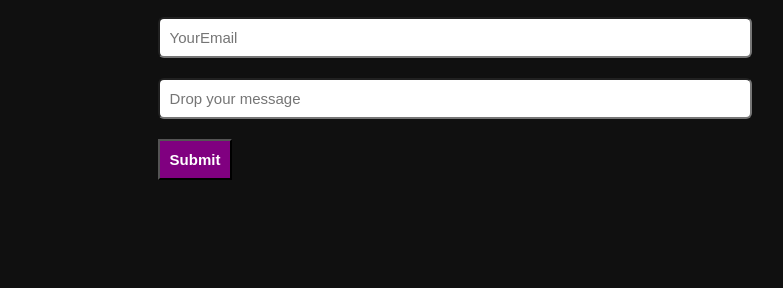
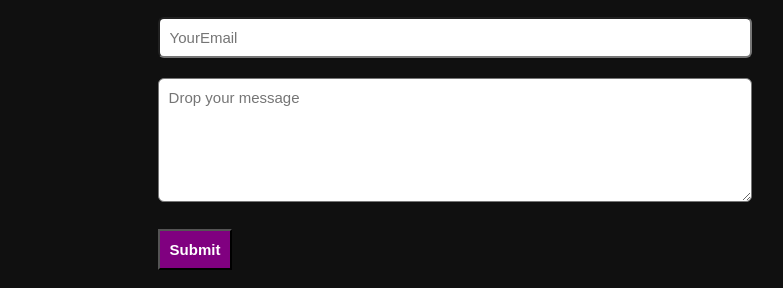
Before and after one commit to sravyasiripurapu/Portfolio, a plain HTML site: page index.html in a window 1280 px wide. Shown: the part 1967-2255 px from the top of the page, 390-1173 px from the left. Drawn offline with nearby package versions, Linux system fonts and the light colour scheme.

Commit message:
Message box modified

```diff
--- a/index.html
+++ b/index.html
@@ -143,7 +143,7 @@
                         <input type="text" name="Name" placeholder="YourName" required>
                         <input type="email" name="Email" placeholder="YourEmail" required>
                         <br>
-                        <input type="text" placeholder="Drop your message" required>
+                        <textarea name="Message" rows ="6" placeholder="Drop your message"></textarea>
                         <button type="submit" class="btn btn2">Submit</button>
                     </form>
                 </div>
```
